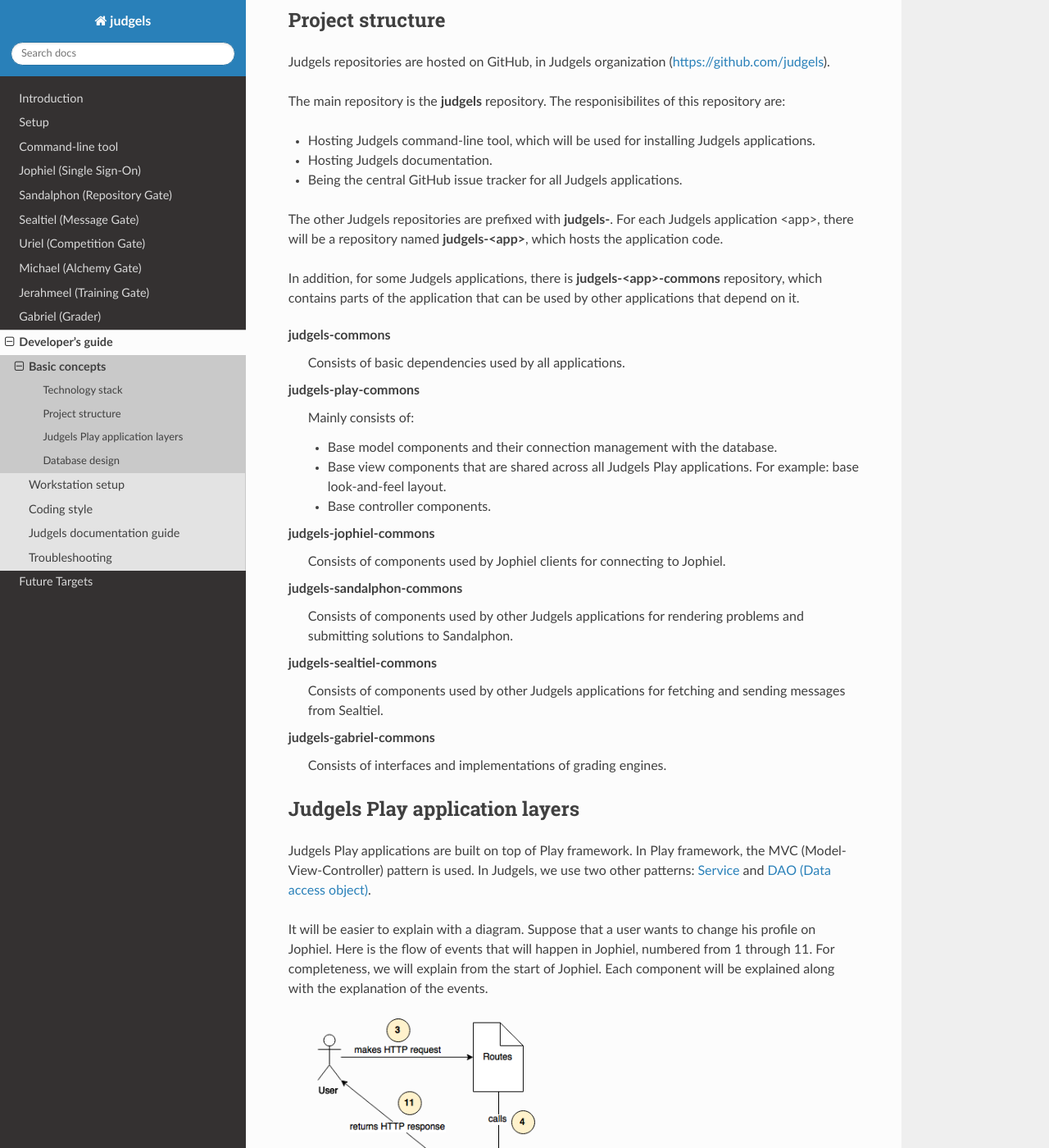
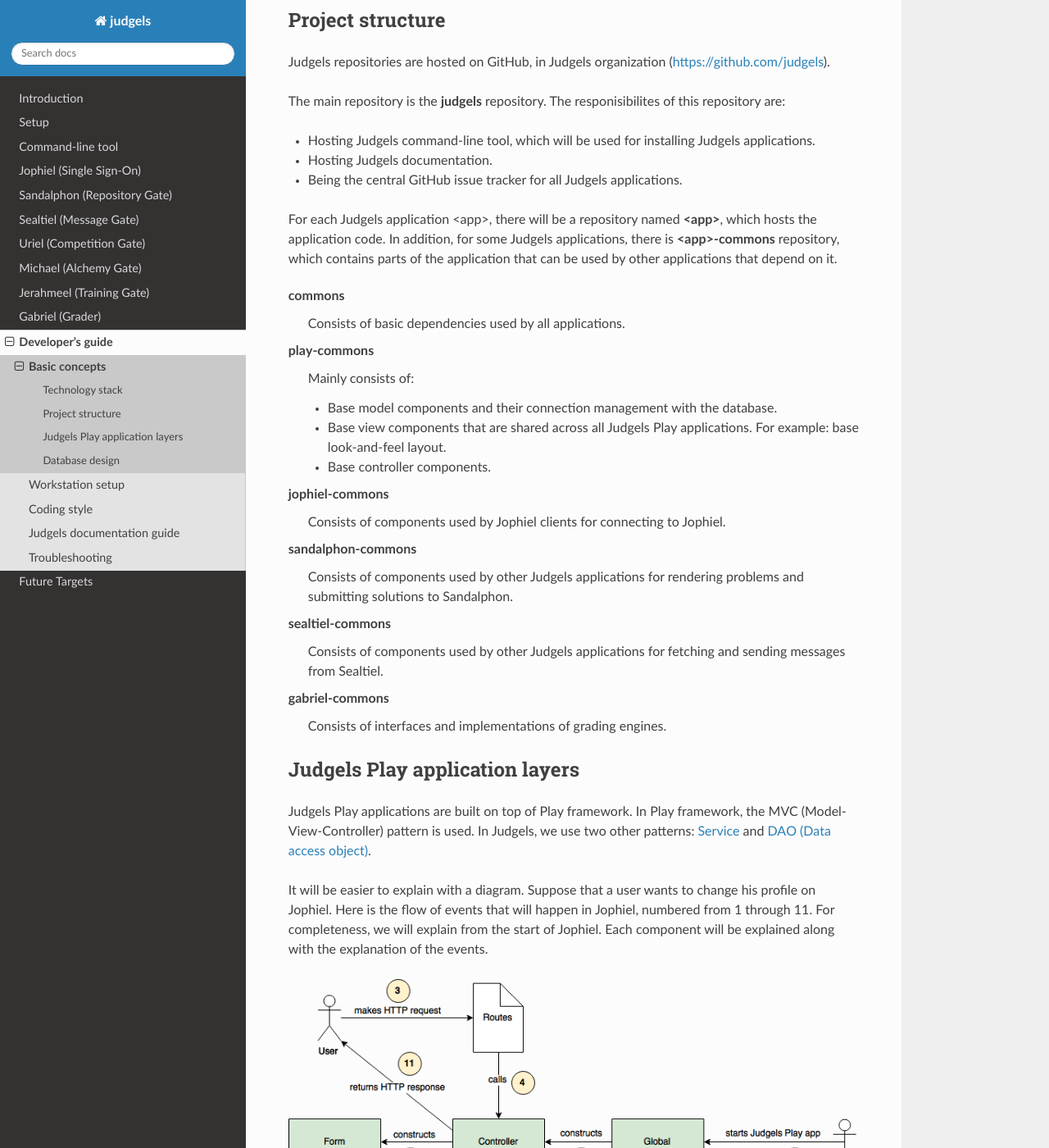
Before and after one commit to judgels/judgels, a Sphinx documentation site: the page built from docs/developers-guide_concepts.rst, in a window 1280 px wide and 1400 px high, scrolled down 761 px. Shown: the whole window at 82% size. Built offline with Sphinx 7.4.7 and the Read the Docs theme 2.0.0, drawn with Linux system fonts in a browser that asks for light colours; formulas are drawn with MathJax 3.

Commit message:
Remove "judgels-" prefixes in docs

```diff
--- a/docs/developers-guide_concepts.rst
+++ b/docs/developers-guide_concepts.rst
@@ -39,30 +39,28 @@
 - Hosting Judgels documentation.
 - Being the central GitHub issue tracker for all Judgels applications.
 
-The other Judgels repositories are prefixed with **judgels-**. For each Judgels application <app>, there will be a repository named **judgels-<app>**, which hosts the application code.
+For each Judgels application <app>, there will be a repository named **<app>**, which hosts the application code. In addition, for some Judgels applications, there is **<app>-commons** repository, which contains parts of the application that can be used by other applications that depend on it.
 
-In addition, for some Judgels applications, there is **judgels-<app>-commons** repository, which contains parts of the application that can be used by other applications that depend on it.
-
-judgels-commons
+commons
     Consists of basic dependencies used by all applications.
 
-judgels-play-commons
+play-commons
     Mainly consists of:
 
     - Base model components and their connection management with the database.
     - Base view components that are shared across all Judgels Play applications. For example: base look-and-feel layout.
     - Base controller components.
 
-judgels-jophiel-commons
+jophiel-commons
     Consists of components used by Jophiel clients for connecting to Jophiel.
 
-judgels-sandalphon-commons
+sandalphon-commons
     Consists of components used by other Judgels applications for rendering problems and submitting solutions to Sandalphon.
 
-judgels-sealtiel-commons
+sealtiel-commons
     Consists of components used by other Judgels applications for fetching and sending messages from Sealtiel.
 
-judgels-gabriel-commons
+gabriel-commons
     Consists of interfaces and implementations of grading engines.
 
 Judgels Play application layers
--- a/docs/gabriel_manual.rst
+++ b/docs/gabriel_manual.rst
@@ -4,7 +4,7 @@
 Running grader
 --------------
 
-After the installation and configuration are finished, Gabriel can be run using Activator. Run this command in **judgels-gabriel** directory:
+After the installation and configuration are finished, Gabriel can be run using Activator. Run this command in **gabriel** directory:
 
 .. sourcecode:: bash
 
--- a/docs/gabriel_setup.rst
+++ b/docs/gabriel_setup.rst
@@ -35,7 +35,7 @@
 Building Moe
 ------------
 
-Run these commands inside **judgels-moe** repository.
+Run these commands inside **moe** repository.
 
 .. sourcecode:: bash
 
@@ -101,7 +101,7 @@
 
     sudo apt-get install quota
 
-#. Verify that quota support has been enabled. Go to **judgels-moe** directory and run: ::
+#. Verify that quota support has been enabled. Go to **moe** directory and run: ::
 
     obj/isolate/isolate -b1 -q50000,50 -vvv --init
 
@@ -112,7 +112,7 @@
 Configuring Gabriel
 -------------------
 
-Copy the default conf file by running this command in **judgels-gabriel** directory:
+Copy the default conf file by running this command in **gabriel** directory:
 
 .. sourcecode:: bash
 
```
